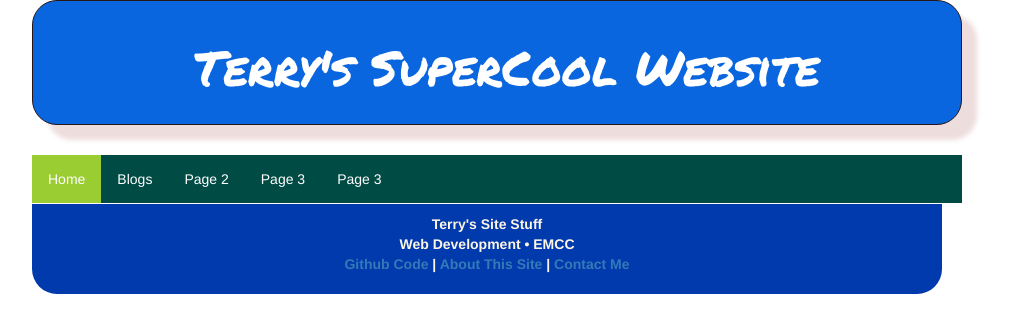
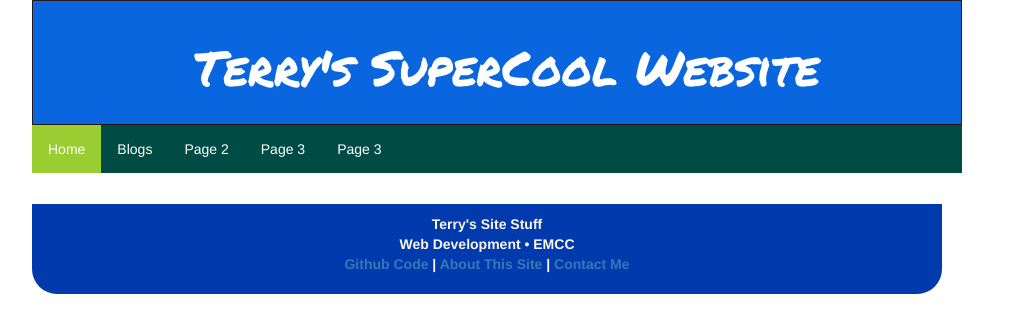
Before and after one commit to TerryGlen/My-First-Website, a Django app: page / in a window 1280 px wide; the page is wider, and only the part inside the window is pictured. Shown: the top 333 px of that part, without its empty margins (143-1152 px from the left). Run offline with Django 3.2, Linux system fonts and the light colour scheme; data that the repository does not hold is empty; some libraries are stand-ins or nearby versions.

Commit message:
Removed Rounded Banner Flushed Nav Bar Against it.

```diff
--- a/blog/static/css/blog.css
+++ b/blog/static/css/blog.css
@@ -1,13 +1,11 @@
 .page-header {
     background-color: rgb(10, 102, 223);
     padding: 20px 20px 20px 40px;
-    /*Reduced by 20 px to accomadate shadow */
-    margin-bottom: 30px;
+    margin-bottom: 0;
     margin-top: 0;
     text-align: center;
     border: 1px solid #291616;
-    box-shadow: 15px 15px 5px 0 #eedddd;
-    border-radius: 25px;
+    border-radius: 0;
 
 }
 
@@ -91,6 +89,7 @@ footer {
     padding: 0;
     overflow: hidden;
     background-color: rgb(1, 75, 69);
+    margin-bottom: 30px;
 }
 
 .nav-bar li {
```
